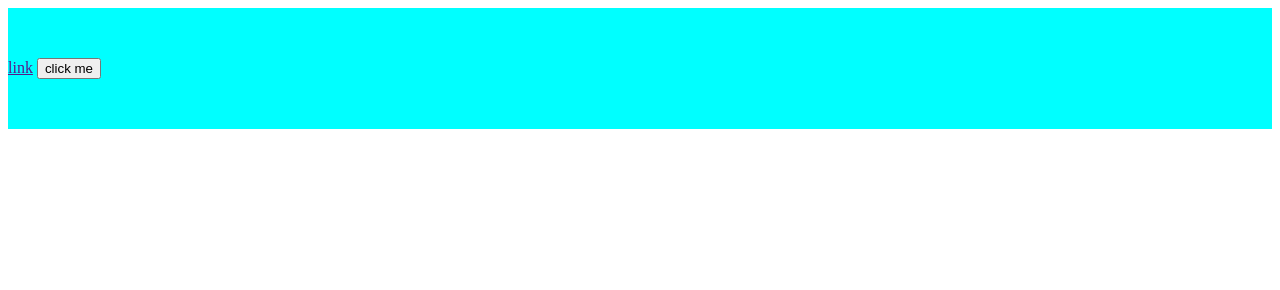
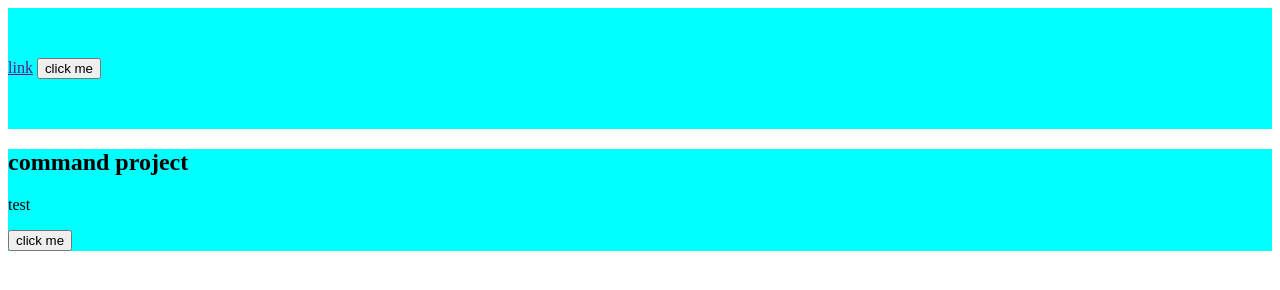
Before and after one commit to petekostrytsya/comandos-76, a plain HTML site: page index.html in a window 1280 px wide. Drawn offline with Linux system fonts and the light colour scheme.

Commit message:
feature hero

```diff
--- a/css/styles.css
+++ b/css/styles.css
@@ -2,3 +2,7 @@
     background-color: aqua;
     padding: 50px 0;
 }
+
+.hero {
+    background-color: aqua;
+}
--- a/index.html
+++ b/index.html
@@ -12,5 +12,12 @@
       <a href="">link</a>
       <button>click me</button>
     </header>
+    <main>
+      <section class="hero">
+        <h1>command project</h1>
+        <p>test</p>
+        <button>click me</button>
+      </section>
+    </main>
   </body>
 </html>
```
